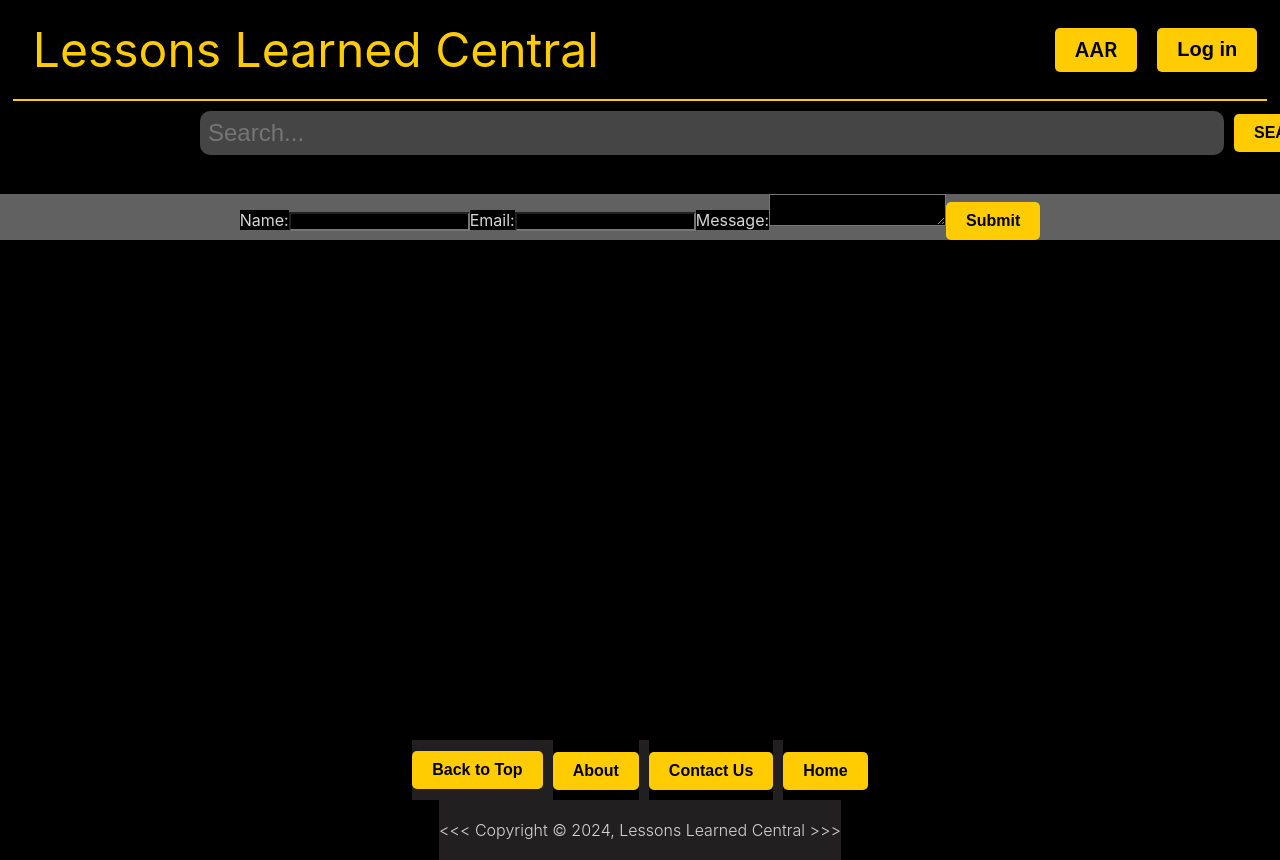
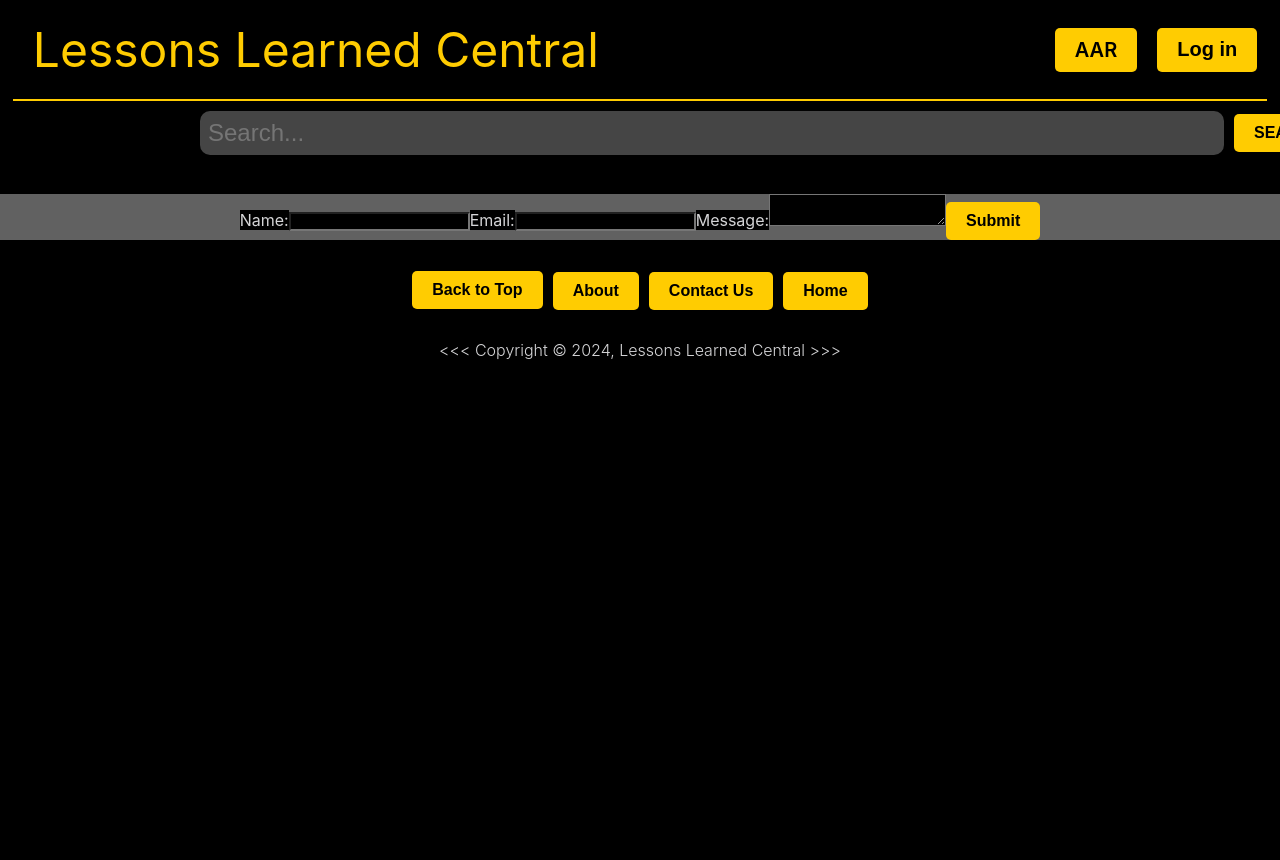
Before and after one commit to WalkerB20/Lessons-Learned-Central, a React (Create React App) app in the folder Client/: page /contact in a window 1280 px wide. Shown: the top 860 px of the page. After the commit the page ends 800 px from the top, so only its background shows below. Built offline with nearby package versions, Linux system fonts and the light colour scheme; no server answers.

Commit message:
Added CSS to the AAR form page.

```diff
--- a/Client/src/components/AARComponent/index.jsx
+++ b/Client/src/components/AARComponent/index.jsx
@@ -215,8 +215,15 @@ const handleAddSection = () => {
       <h1>After Action Review Form</h1>{/*can change name to whatever*/}
       <form onSubmit={handleSubmit}>
         <div className="form-group">
+
           <label>Event Title:</label>
-          <input type="text" placeholder="Give a title to your event" name="eventTitle" value={formData.eventTitle} onChange={handleChange} />
+          <input
+            type="text"
+            placeholder="Give a title to your event"
+            name="eventTitle"
+            value={formData.eventTitle}
+            onChange={handleChange}/>
+
           <label>Event Type:</label>
             <select name="eventType" value={formData.eventType} onChange={handleChange}>
               <option value="">Select an option</option>{/*changed "select" to ""*/}
@@ -281,6 +288,7 @@ const handleAddSection = () => {
                 <option value="sustain">Sustain</option>
                 <option value="improve">Improve</option>
               </select>
+              <div className="comments-section">
                 {section.type && ( // Render text fields only if a comment type is selected
                   <>
                     <input
@@ -305,6 +313,7 @@ const handleAddSection = () => {
                   </>
                 )}
               </div>
+            </div>
           ))}
         </div>
         <div className="form-footer">
--- a/Client/src/components/Styles/AARComponent.css
+++ b/Client/src/components/Styles/AARComponent.css
@@ -7,14 +7,14 @@
 .aarForm {
   display: flex;
   flex-direction: column;
-  max-width: 600px;
+  max-width: 1000px;
   margin: 50px auto;
   padding: 20px;
-  border: 1px solid #ccc;
+  border: 6px solid #4a4a4a;
   border-radius: 10px;
   background-color: rgb(97, 97, 97);
   color: #D5D5D7;
-  height: 80vh;
+  /* height: 80vh; */
   width: 80vw;
 }
 
@@ -37,7 +37,6 @@
   margin-bottom: 5px;
   font-weight: bold;
   background-color:  rgb(97, 97, 97);
-
 }
 
 .aarForm input[type="text"],
@@ -111,11 +110,23 @@
   color: black;
 }
 
+.comments-section {
+  display: flex;
+  flex-direction: column;
+  margin-top: 10px;
+  margin-bottom: 10px;
+  background-color: rgb(97, 97, 97);
+  gap: 10px;
+}
+
 .form-footer {
   display: flex;
+  position: relative;
+  bottom: 0;
+  margin-top: 20px;
   justify-content: center;
-  justify-self: flex-end;
-  align-self: last baseline;
+  /* justify-self: flex-end;
+  align-self: last baseline; */
   gap: 10px;
   background-color: rgb(97, 97, 97);
   color: black;
--- a/Client/src/components/Styles/Footer.css
+++ b/Client/src/components/Styles/Footer.css
@@ -1,5 +1,5 @@
 .footer {
-    position: absolute;
+    position: relative;
     display: flex;
     flex-direction: column;
     align-items: center;
@@ -7,13 +7,13 @@
     width: 100%;
     height: 60px;
     line-height: 60px;
-    margin-top: auto;
+    margin-top: 20px;
 }
 .footer-buttons {
     display: flex;
     align-items: center;
     gap: 10px;
-    background-color: #221f20;
+    background-color: transparent;
     color: #D5D5D7;
     font-size: 16px;
     font-weight: 300;
@@ -24,5 +24,5 @@
     text-align: center;
     font-size: 16px;
     font-weight: 300;
-    background-color: #221f20;
+    background-color: transparent;
 }
```
Lines whose indentation alone changed are shown as unchanged.
